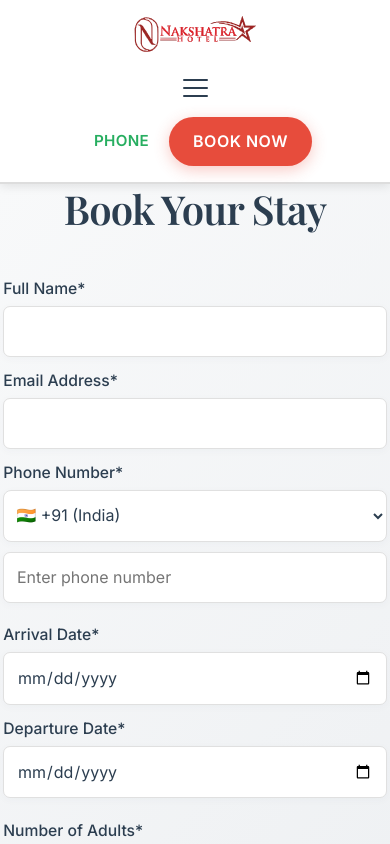
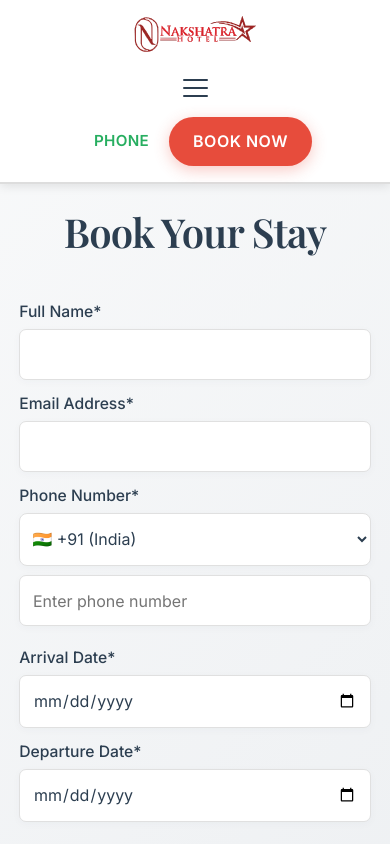
Before and after one commit to garvvmathur/Nakshatra-hotel, a React (Create React App) app: page /booking in a window 390 px wide. Shown: the top 844 px of the page. Built offline with nearby package versions, Linux system fonts and the light colour scheme; a web font is replaced by a local one.

Commit message:
Optimized CSS for smaller screens

```diff
--- a/src/App.css
+++ b/src/App.css
@@ -31,18 +31,6 @@ body {
 .App {
   min-height: 100vh;
 }
-
-body, .App {
-  padding-top: 80px; /* Adjust to match your header height */
-}
-
-/* For smaller screens where header might be taller */
-@media (max-width: 768px) {
-  body, .App {
-    padding-top: 100px; /* Increase if needed */
-  }
-}
-
 
 html {
   scroll-behavior: smooth;
--- a/src/components/BookingPage.css
+++ b/src/components/BookingPage.css
@@ -398,7 +398,7 @@
 
 @media (max-width: 900px) {
   .booking-page {
-    padding: 1.2rem 0.7rem;
+    padding: 8rem 1rem 1rem;
   }
   .roomtype-cards {
     gap: 1rem;
@@ -411,7 +411,7 @@
 
 @media (max-width: 700px) {
   .booking-page, .booking-confirmation {
-    padding: 0.7rem 0;
+    padding: 8rem 1rem 1rem ;
     margin: 80px auto 20px;
     max-width: 100vw;
     border-radius: 0;
@@ -522,7 +522,7 @@
 
 @media (max-width: 400px) {
   .booking-page, .booking-confirmation {
-    padding: 0.3rem 0;
+    padding: 8rem 1rem 1rem;
   }
   .booking-form {
     padding: 0.7rem 0.2rem;
--- a/src/components/GalleryPage.css
+++ b/src/components/GalleryPage.css
@@ -250,6 +250,10 @@
     padding: 6rem 1rem 2rem;
   }
 
+  .gallery-page {
+    padding-top: 100px; /* Increase for mobile if header is taller */
+  }
+
   .gallery-page .gallery-filters {
     padding: 2rem 1rem;
     gap: 0.75rem;
--- a/src/components/HeroSection.css
+++ b/src/components/HeroSection.css
@@ -412,6 +412,7 @@
 @media (max-width: 768px) {
   .hero-section {
     margin-top: 120px;
+    padding: 8rem 1rem 1rem;
   }
 
   .hero-content h1 {
@@ -456,8 +457,13 @@
 }
 
 @media (max-width: 480px) {
+  .hero-section {
+    padding: 8rem 1rem 1rem;
+  }
+
   .hero-content {
     margin-bottom: 2rem;
+    padding: 8rem 1rem 1rem;
   }
 
   .booking-form-hero {
```
